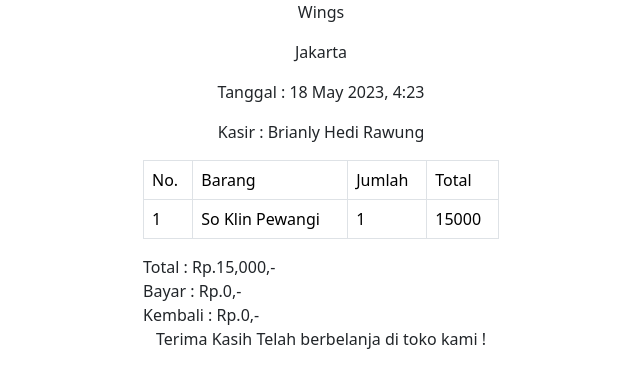
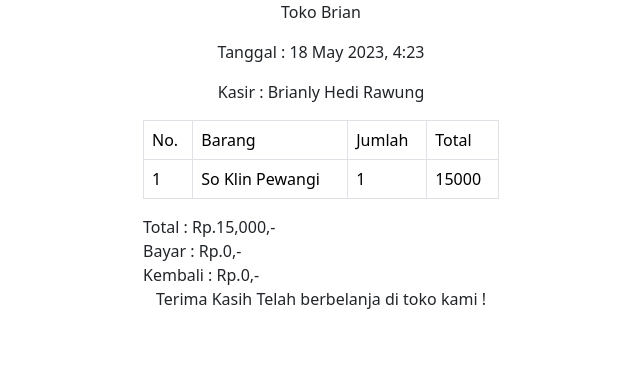
Before and after one commit to BrianlyHedi/wings, a PHP site: the page made by print.php in a window 1280 px wide. Shown: the top 388 px of the page, without its empty margins (319-959 px from the left). Run offline with PHP 8.4, Linux system fonts and the light colour scheme; data comes from the database, SQL or seed files in the repository; data that the repository does not hold is empty; some libraries are stand-ins or nearby versions.

Commit message:
up report

```diff
--- a/admin/template/sidebar.php
+++ b/admin/template/sidebar.php
@@ -63,8 +63,7 @@ $hasil_profil = $lihat->member_edit($id);
 			<button id="sidebarToggleTop" class="btn btn-link d-md-none rounded-circle mr-3">
 				<i class="fa fa-bars"></i>
 			</button>
-			<h5 class="d-lg-block d-none mt-2"><b><?php echo $toko['nama_toko']; ?>
-					, <?php echo $toko['alamat_toko']; ?></b></h5>
+			<h5 class="d-lg-block d-none mt-2"><b>Wings</b></h5>
 
 			<ul class="navbar-nav ml-auto">
 				<li class="nav-item dropdown no-arrow">
--- a/print.php
+++ b/print.php
@@ -17,8 +17,7 @@ $hsl = $lihat->penjualan();
 		<div class="col-sm-4"></div>
 		<div class="col-sm-4">
 			<center>
-				<p><?php echo $toko['nama_toko']; ?></p>
-				<p><?php echo $toko['alamat_toko']; ?></p>
+				<p>Toko Brian</p>
 				<p>Tanggal : <?php echo date("j F Y, G:i"); ?></p>
 				<p>Kasir : <?php echo $_GET['nm_member']; ?></p>
 			</center>
```
